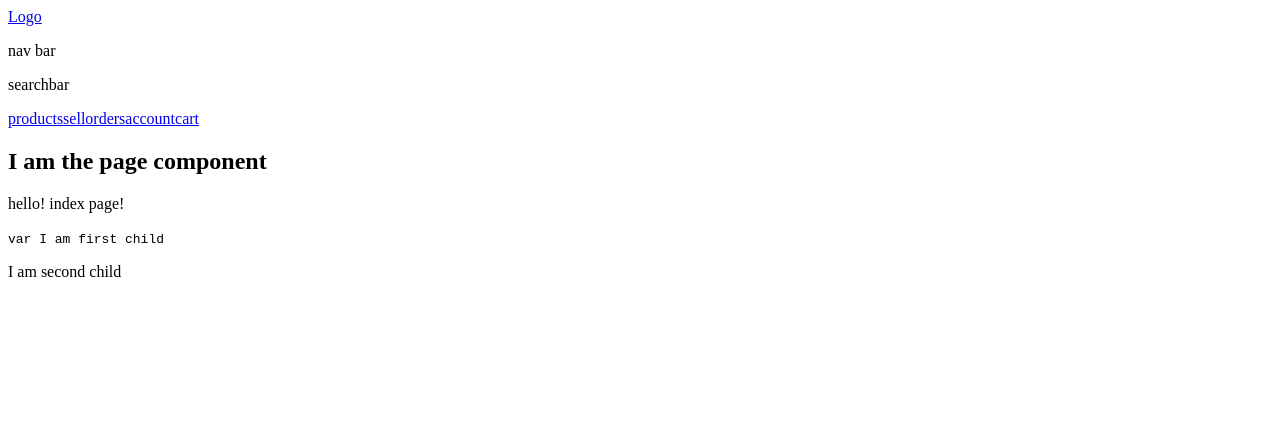
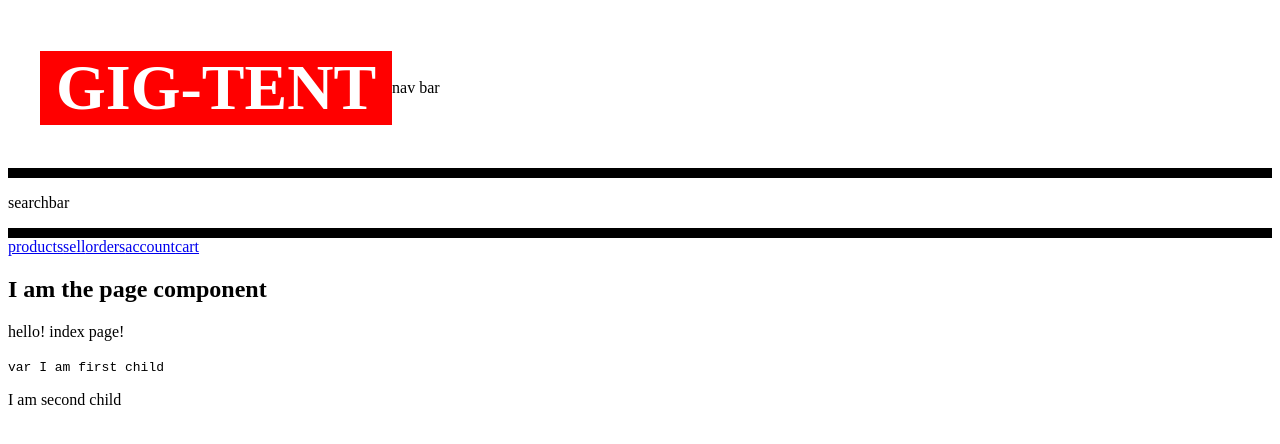
Before and after one commit to fintonius/gig-tent, a Next.js app in the folder frontend/: page / in a window 1280 px wide. Shown: the top 444 px of the page. Built offline with nearby package versions, Linux system fonts and the light colour scheme.

Commit message:
gig tent logo now has css, but is inline. I think we will develop this to be not within the same sheet as the html further down the line

```diff
--- a/frontend/components/Header.js
+++ b/frontend/components/Header.js
@@ -1,17 +1,50 @@
 import Link from 'next/link';
+import styled from 'styled-components';
 import Nav from './Nav';
+
+const Logo = styled.h1`
+  font-size: 4rem;
+  margin-left: 2rem;
+  position: relative;
+  z-index: 2;
+  background: red;
+  a {
+    color: white;
+    text-decoration: none;
+    text-transform: uppercase;
+    padding: 0.5rem 1rem;
+  }
+`;
+
+const HeaderStyles = styled.header`
+  .bar {
+    border-bottom: 10px solid var(--black, black);
+    display: grid;
+    grid-template-columns: auto 1fr;
+    justify-content: space-between;
+    align-items: center;
+  }
+
+  .sub-bar {
+    display: grid;
+    border-bottom: 10px solid var(--black, black);
+    grid-template-columns: auto 1fr;
+  }
+`;
 
 export default function Header() {
   return (
-    <header>
+    <HeaderStyles>
       <div className="bar">
-        <Link href="/">Logo</Link>
+        <Logo>
+          <Link href="/">Gig-Tent</Link>
+        </Logo>
         <p>nav bar</p>
       </div>
       <div className="sub-bar">
         <p>searchbar</p>
       </div>
       <Nav />
-    </header>
+    </HeaderStyles>
   );
 }
```
